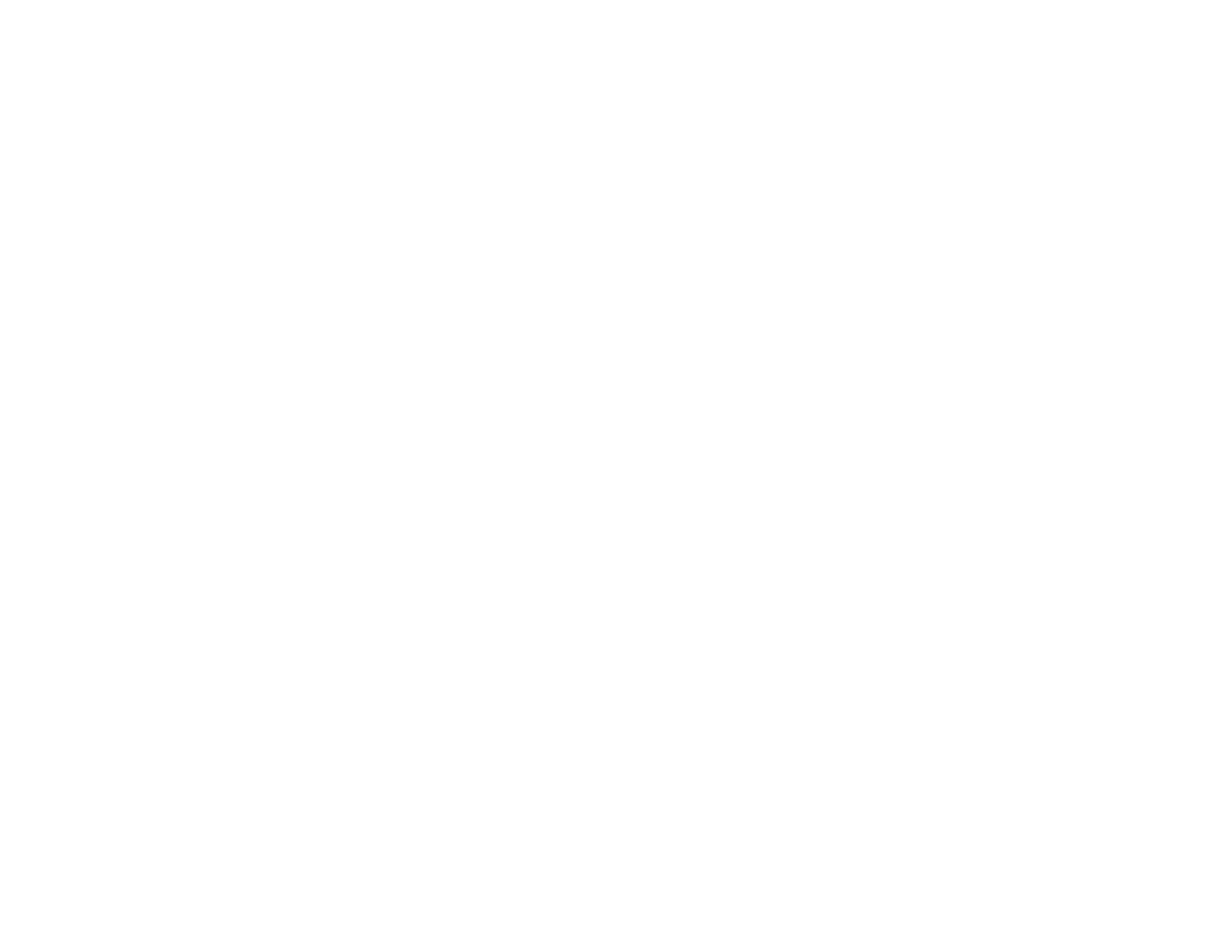
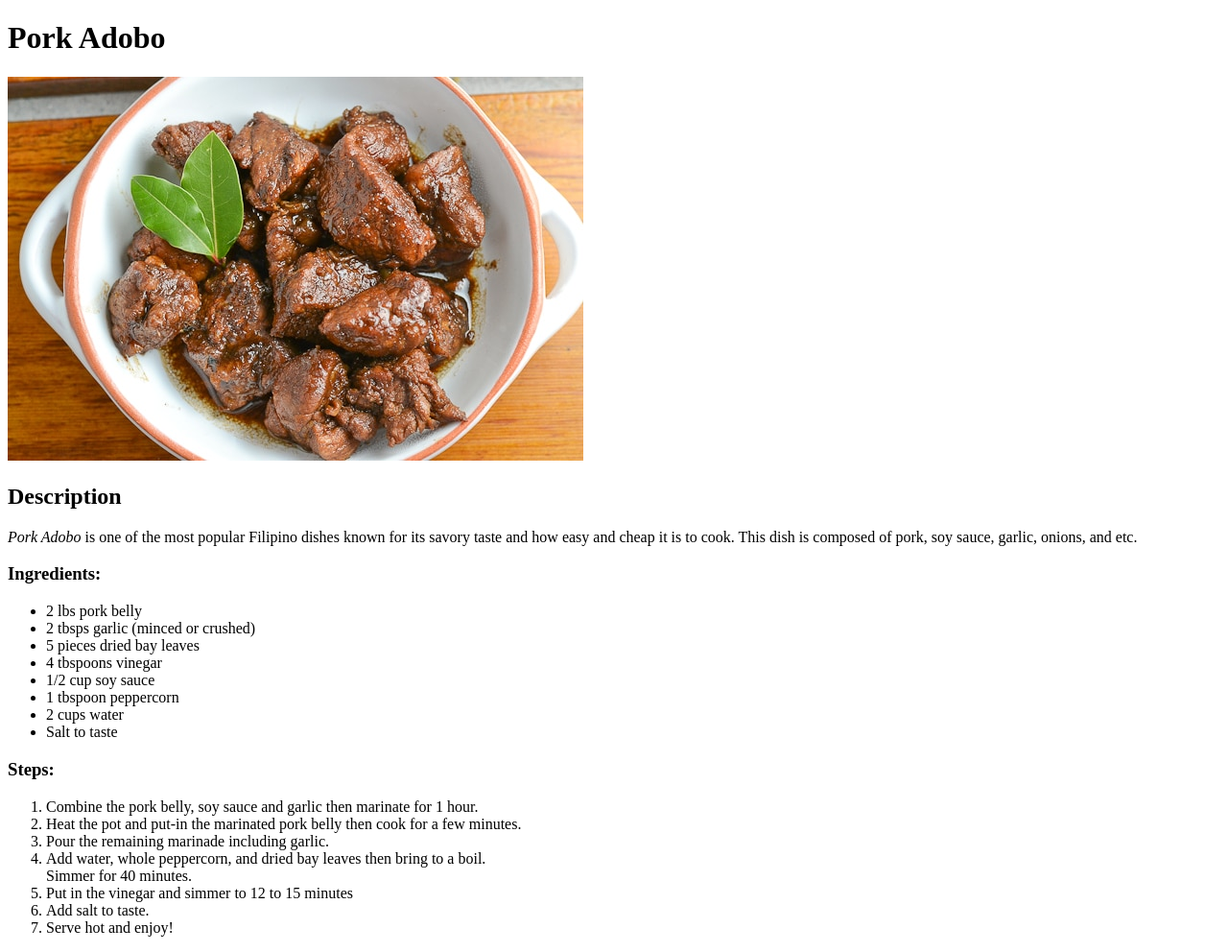
Before and after one commit to OdeeyuhLog/recipe-website, a plain HTML site: page recipes/adobo.html in a window 1280 px wide. Shown: the whole page at 96% size. Before the commit the page ends 800 px from the top, so only its background shows below. Drawn offline with Linux system fonts and the light colour scheme.

Commit message:
Add description, ingredients and steps to Adobo Page.

```diff
--- a/recipes/adobo.html
+++ b/recipes/adobo.html
@@ -4,7 +4,46 @@
     <meta charset="UTF-8" />
     <meta http-equiv="X-UA-Compatible" content="IE=edge" />
     <meta name="viewport" content="width=device-width, initial-scale=1.0" />
-    <title>Adobo Recipe</title>
+    <title>Pork Adobo</title>
   </head>
-  <body></body>
+  <body>
+    <h1><strong>Pork Adobo</strong></h1>
+    <img src="../images/Pork-Adobo.jpg" alt="Pork-Adobo" />
+    <h2><strong>Description</strong></h2>
+    <p>
+      <em>Pork Adobo</em> is one of the most popular Filipino dishes known for
+      its savory taste and how easy and cheap it is to cook. This dish is
+      composed of pork, soy sauce, garlic, onions, and etc.
+    </p>
+    <h3><strong>Ingredients:</strong></h3>
+    <ul>
+      <li>2 lbs pork belly</li>
+      <li>2 tbsps garlic (minced or crushed)</li>
+      <li>5 pieces dried bay leaves</li>
+      <li>4 tbspoons vinegar</li>
+      <li>1/2 cup soy sauce</li>
+      <li>1 tbspoon peppercorn</li>
+      <li>2 cups water</li>
+      <li>Salt to taste</li>
+    </ul>
+    <h3><strong>Steps:</strong></h3>
+    <ol>
+      <li>
+        Combine the pork belly, soy sauce and garlic then marinate for 1 hour.
+      </li>
+      <li>
+        Heat the pot and put-in the marinated pork belly then cook for a few
+        minutes.
+      </li>
+      <li>Pour the remaining marinade including garlic.</li>
+      <li>
+        Add water, whole peppercorn, and dried bay leaves then bring to a
+        boil.<br />
+        Simmer for 40 minutes.
+      </li>
+      <li>Put in the vinegar and simmer to 12 to 15 minutes</li>
+      <li>Add salt to taste.</li>
+      <li>Serve hot and enjoy!</li>
+    </ol>
+  </body>
 </html>
```
